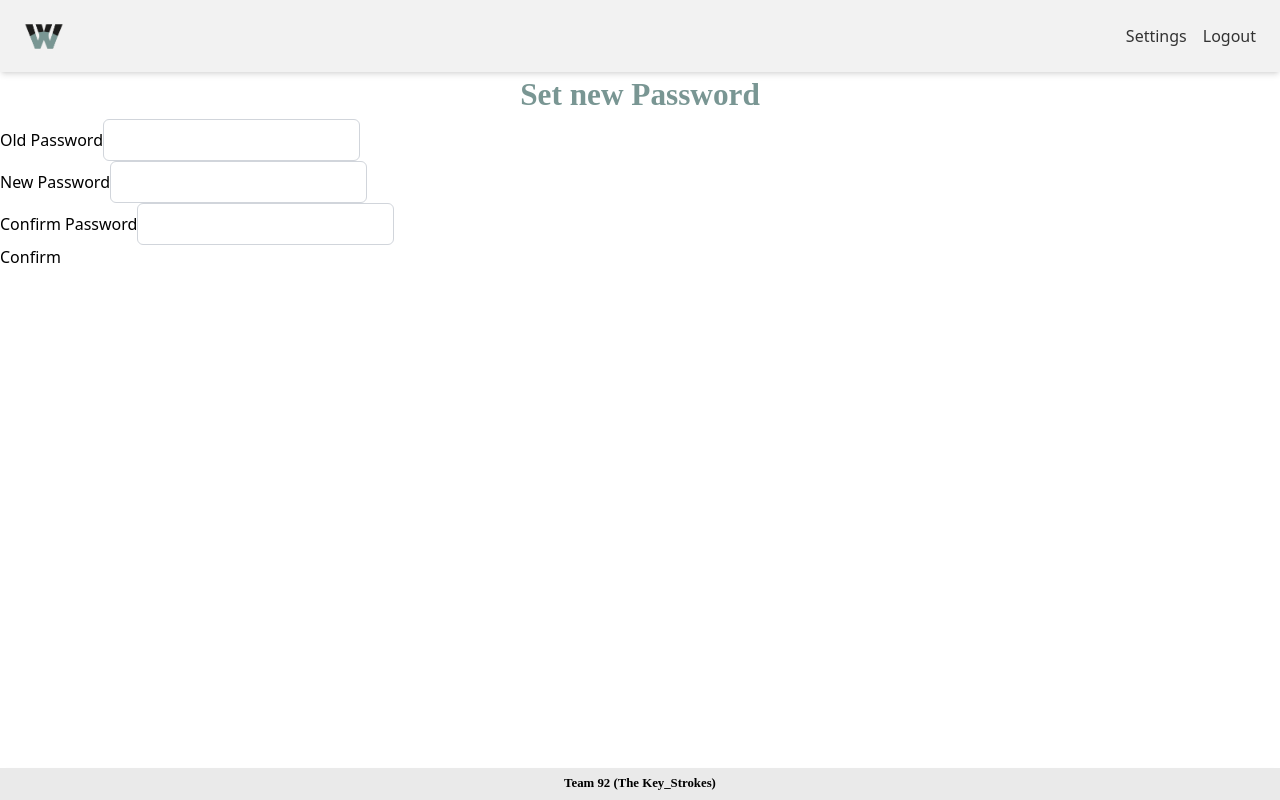
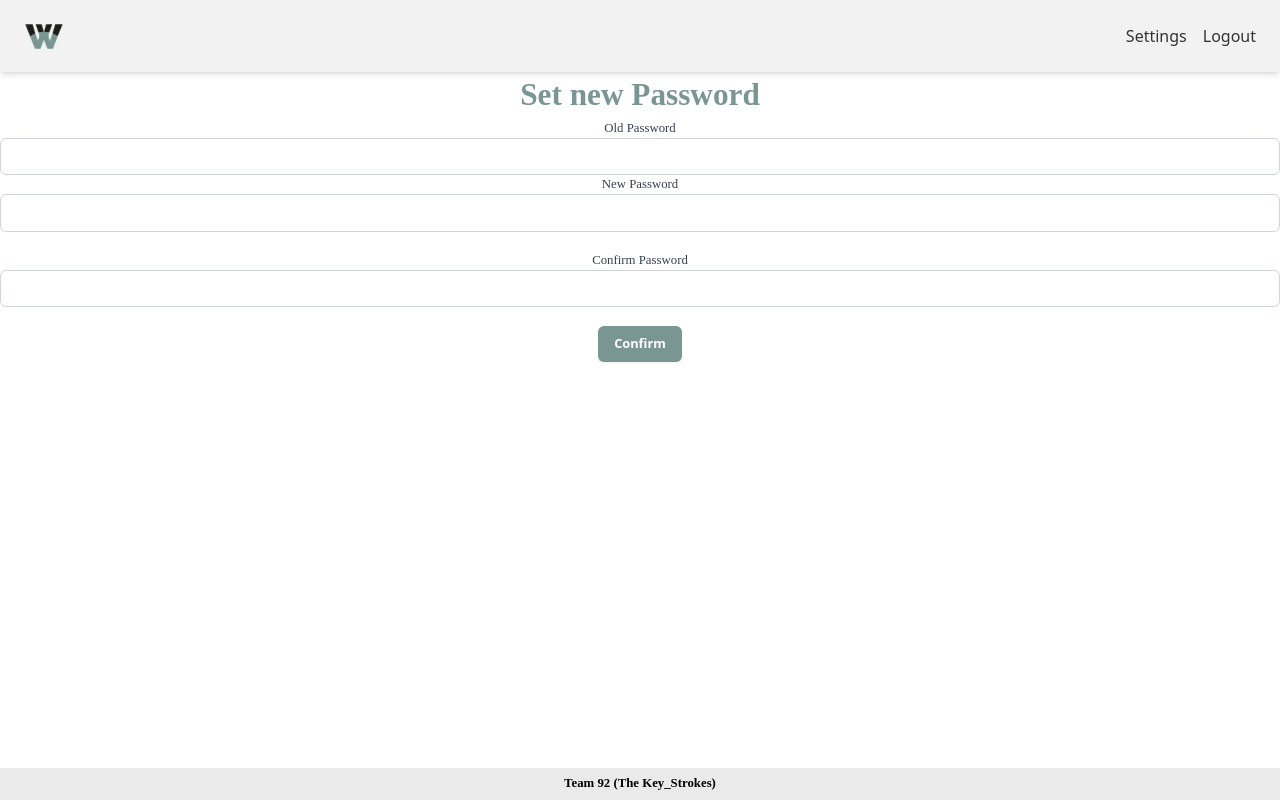
Before and after one commit to Hamada-Gado/Waz3ly-Web-Site, a React (Vite) app: page /ChangePassword in a window 1280 px wide. Built offline with nearby package versions, Linux system fonts and the light colour scheme.

Commit message:
fixed spacing in change password page

```diff
--- a/src/App.jsx
+++ b/src/App.jsx
@@ -18,6 +18,7 @@ import FilterTeachingPosts from "./components/Donor/FilterTeachingPosts";
 import FilterMedicalCases from "./components/Donor/FilterMedicalCases";
 import ChangePassword from "./pages/Auth/ChangePassword";
 import RequestManagement from "./pages/Admin/RequestManagement";
+import Submissions from "./pages/Admin/Submissions"
 
 export default function App() {
   const ref = useFitDiv();
@@ -34,6 +35,7 @@ export default function App() {
           <Route path="/register" element={<Register />}></Route>
 		  <Route path="/ChangePassword" element={<ChangePassword />}></Route>
       <Route path="/RequestManagement" element={<RequestManagement />}></Route>
+      <Route path="/Submissions" element={<Submissions />}></Route>
           <Route
             path="/donor/FinishedOrPendingDonations"
             element={<FinishedOrPending />}
--- a/src/pages/Auth/ChangePassword.jsx
+++ b/src/pages/Auth/ChangePassword.jsx
@@ -24,13 +24,16 @@ const ChangePassword = () => {
   };
 
   return (
-    <div>
+
+    <div className="text-sm text-gray-700 text-center">
       <h1 className="text-3xl font-heading font-bold text-primary text-center">
         Set new Password
       </h1>
-      <div>
-        <label htmlFor="oldPassword">
+      <div className="flex flex-col">
+        <label htmlFor="oldPassword"
+        className="text-sm font-body text-gray-700">
           Old Password
+          </label>
           <input
             id="oldPassword"
             value={oldPassword}
@@ -38,10 +41,13 @@ const ChangePassword = () => {
             type="password"
             className="px-3 py-2 rounded-md border border-gray-300 focus:outline-none focus:ring-primary focus:ring-1"
           ></input>
-          <br />
-        </label>
-        <label htmlFor="newPassword">
+
+        </div>
+          <div className="flex flex-col">
+        <label htmlFor="newPassword"
+        className="text-sm font-body text-gray-700">
           New Password
+          </label>
           <input
             id="newPassword"
             value={newPassword}
@@ -50,9 +56,13 @@ const ChangePassword = () => {
             className="px-3 py-2 rounded-md border border-gray-300 focus:outline-none focus:ring-primary focus:ring-1"
           ></input>
           <br />
-        </label>
-        <label htmlFor="confirmPassword">
+
+        </div>
+        <div className="flex flex-col">
+        <label htmlFor="confirmPassword"
+        className="text-sm font-body text-gray-700">
           Confirm Password
+          </label>
           <input
             id="confirmPassword"
             value={confirmPassword}
@@ -61,8 +71,9 @@ const ChangePassword = () => {
             className="px-3 py-2 rounded-md border border-gray-300 focus:outline-none focus:ring-primary focus:ring-1"
           ></input>
           <br />
-        </label>
-        <button onClick={handleSubmit}>Confirm</button>
+          </div>
+        <div>
+        <button className="bg-primary hover:bg-secondary text-white font-bold py-2 px-4 rounded-md shadow-sm " onClick={handleSubmit}>Confirm</button>
       </div>
     </div>
 
```
